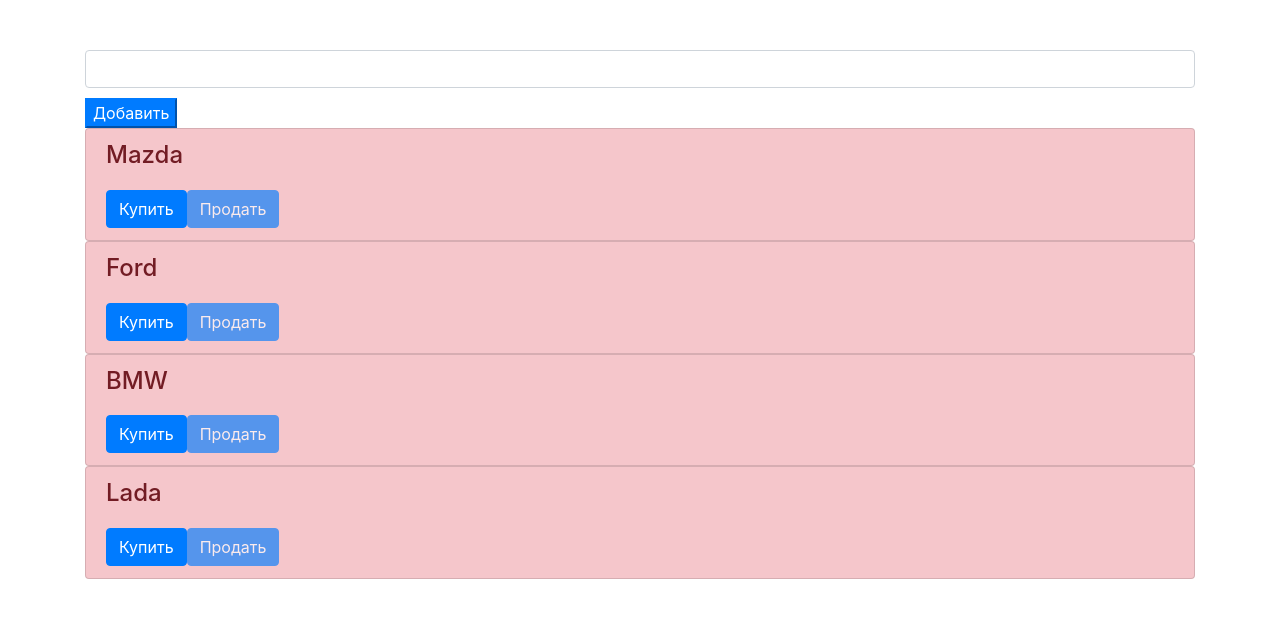
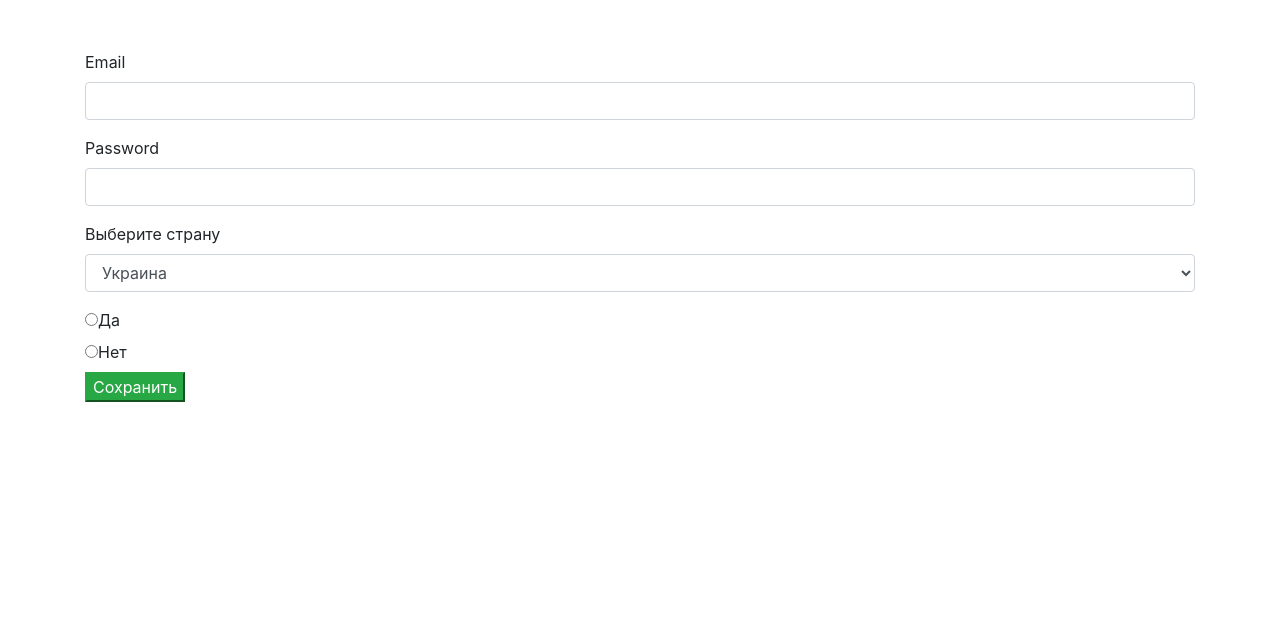
Before and after one commit to zamyslov/angular-cource, an Angular app: page / in a window 1280 px wide. Shown: the top 618 px of the page. Built offline with nearby package versions, Linux system fonts and the light colour scheme.

Commit message:
lesson 33

```diff
--- a/src/app/app.component.html
+++ b/src/app/app.component.html
@@ -1,9 +1,29 @@
 <!--The content below is only a placeholder and can be replaced.-->
 <div class="container">
-    <div class="col-xs-8 col-xs-offset-2">
-      <app-car-add (onCarAdd)="addCarToList($event)"></app-car-add>
-      <div class="list-group">
-        <app-car *ngFor="let car of cars" [car]="car"></app-car>
+  <div class="col-xs-8 col-xs-offset-2">
+    <form>
+      <div class="form-group">
+        <label>Email</label>
+        <input type="text" class="form-control">
       </div>
-    </div>
+      <div class="form-group">
+        <label>Password</label>
+        <input type="password" class="form-control">
+      </div>
+      <div class="form-group">
+        <label>Выберите страну</label>
+        <select class="form-control">
+          <option>Украина</option>
+          <option>Беларусь</option>
+          <option>Молдова</option>
+        </select>
+      </div>
+      <div class="radio" *ngFor="let ans of answers">
+        <label>
+          <input type="radio" [value]="ans.type">{{ans.text}}
+        </label>
+      </div>
+      <button class="btn-success" type="submit">Сохранить</button>
+    </form>
+  </div>
 </div>
--- a/src/app/app.component.ts
+++ b/src/app/app.component.ts
@@ -5,16 +5,9 @@
   templateUrl: './app.component.html'
 })
 export class AppComponent {
-  cars = [
-    {name: 'Mazda', isSold: false},
-    {name: 'Ford', isSold: false},
-    {name: 'BMW', isSold: false},
-    {name: 'Lada', isSold: false}
+  answers = [
+    {type: 'yes', text: 'Да'},
+    {type: 'no', text: 'Нет'}
   ];
 
-  addCarToList(carName: string) {
-    this.cars.push({
-      name: carName, isSold: false
-    });
-  }
 }
--- a/src/app/car-add/car-add.component.html
+++ /dev/null
@@ -1,3 +0,0 @@
-<input [ngStyle]="{marginBottom: '10px'}"
-       type='text' class="form-control" [(ngModel)]="carName">
-<button class="btn-primary" (click)="addCar()">Добавить</button>
--- a/src/app/car-add/car-add.component.ts
+++ /dev/null
@@ -1,17 +0,0 @@
-import {Component, EventEmitter, Output} from '@angular/core';
-
-@Component({
-  selector: 'app-car-add',
-  templateUrl: './car-add.component.html',
-  styleUrls: ['./car-add.component.css']
-})
-export class CarAddComponent {
-  @Output() onCarAdd = new EventEmitter<String>();
-  carName = '';
-
-  addCar() {
-    this.onCarAdd.emit(this.carName);
-    this.carName = '';
-  }
-
-}
--- a/src/app/car-filter.pipe.ts
+++ /dev/null
@@ -1,16 +0,0 @@
-import {Pipe, PipeTransform} from '@angular/core';
-
-@Pipe({
-  name: 'carFilter',
-  pure: false
-})
-export class CarFilterPipe implements PipeTransform {
-
-  transform(carList, searchString: string, fieldName: string): any {
-    if (carList.length === 0 || searchString === '') {
-      return carList;
-    }
-    return carList.filter(car => car[fieldName].toLowerCase().indexOf(searchString.toLowerCase()) !== -1);
-  }
-
-}
--- a/src/app/car/car.component.html
+++ /dev/null
@@ -1,14 +0,0 @@
-<div [ngClass]="getClass()">
-  <h4 [ngStyle]="{marginBottom: '20px'}">{{car.name}}</h4>
-  <div>
-    <button class="btn btn-primary"
-            [disabled]="car.isSold"
-            (click)="onAction('buy')">Купить
-    </button>
-    <button class="btn btn-primary"
-            [disabled]="!car.isSold"
-            (click)="onAction('return')">Продать
-    </button>
-  </div>
-
-</div>
--- a/src/app/car/car.component.ts
+++ /dev/null
@@ -1,27 +0,0 @@
-import {Component, Input} from '@angular/core';
-import {ConsoleService} from '../console.service';
-
-@Component({
-  selector: 'app-car',
-  templateUrl: './car.component.html',
-  styleUrls: ['./car.component.css'],
-  providers: [ConsoleService]
-})
-export class CarComponent {
-  @Input() car;
-
-  constructor(private consoleService: ConsoleService) {}
-
-  getClass() {
-    return {
-      'list-group-item-success': !this.car.isSold,
-      'list-group-item-danger': !this.car.isSold,
-      'list-group-item': true
-    };
-  }
-
-  onAction(type: string) {
-    this.car.isSold = type === 'buy' ? true : false;
-    this.consoleService.log(`${this.car} status = ${type}`);
-  }
-}
--- a/src/app/console.service.ts
+++ /dev/null
@@ -1,7 +0,0 @@
-export class ConsoleService {
-
-  log(str: string) {
-    console.log(str);
-  }
-
-}
--- a/src/app/pow.pipe.ts
+++ /dev/null
@@ -1,10 +0,0 @@
-import {Pipe, PipeTransform} from '@angular/core';
-
-@Pipe({
-  name: 'appPow'
-})
-export class PowPipe implements PipeTransform {
-  transform(value: any, ...args): any {
-    return Math.pow(value, args[0]) + args[1];
-  }
-}
```
Also changed, not shown: src/app/app.module.ts (+1 -9 lines), src/app/car-add/car-add.component.css (deleted), src/app/car/car.component.css (deleted).
